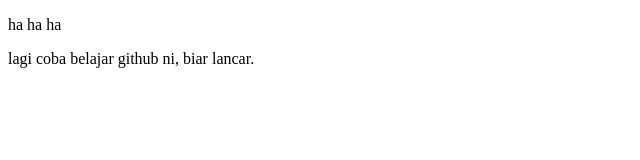
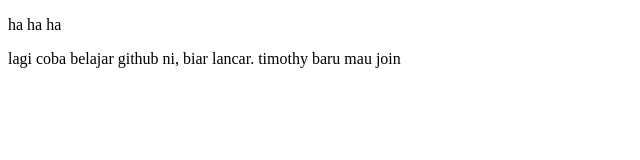
Before and after one commit to singgihsurya/belajar-github, a plain HTML site: page index.html in a window 1280 px wide. Shown: the whole page, without its empty margins (0-640 px from the left). Drawn offline with Linux system fonts and the light colour scheme.

Commit message:
timothy join

```diff
--- a/index.html
+++ b/index.html
@@ -9,5 +9,7 @@
 lagi coba belajar github ni, biar lancar.
 
 
+timothy baru mau join
+
 </body>
 </html>
```
